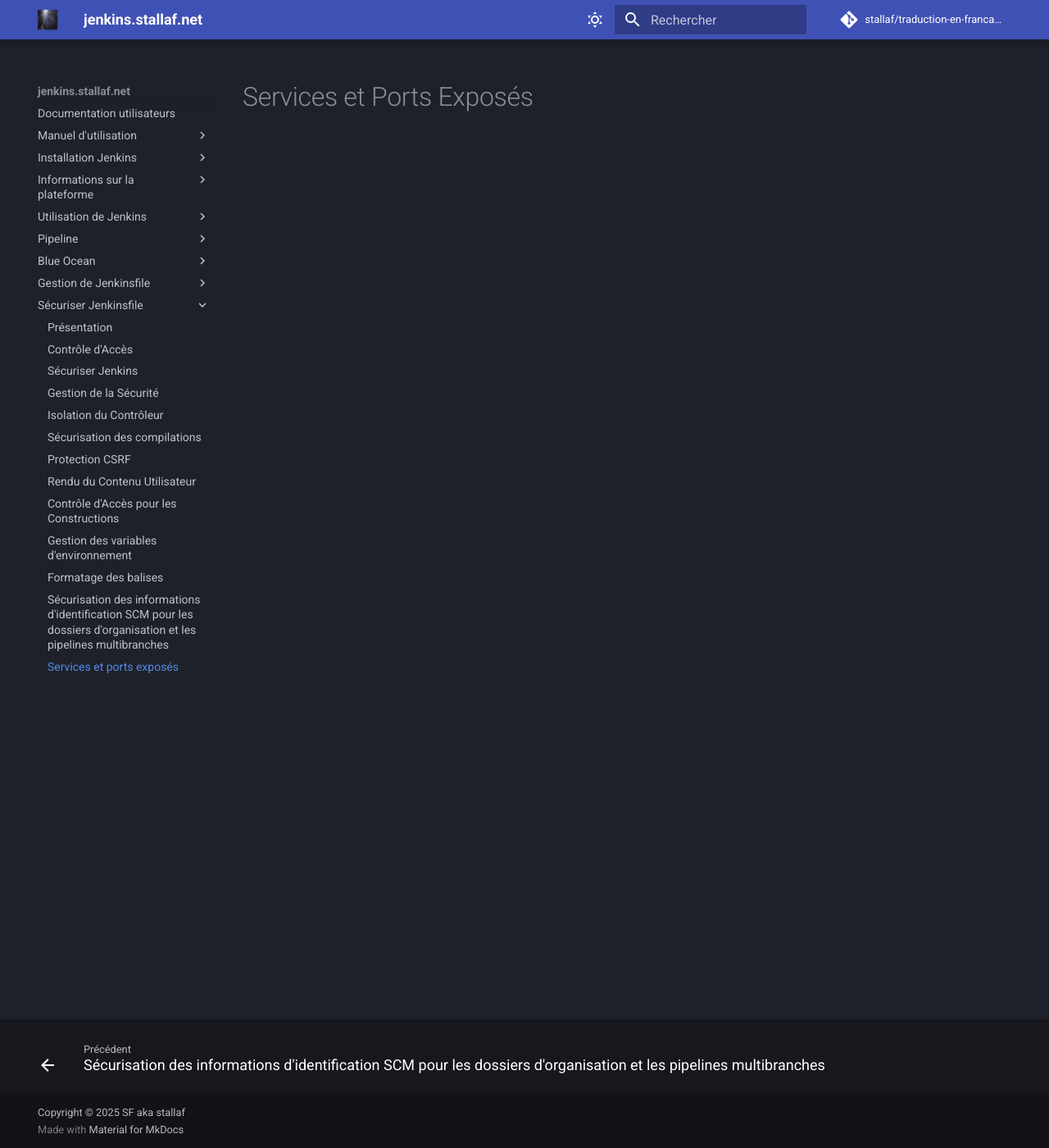
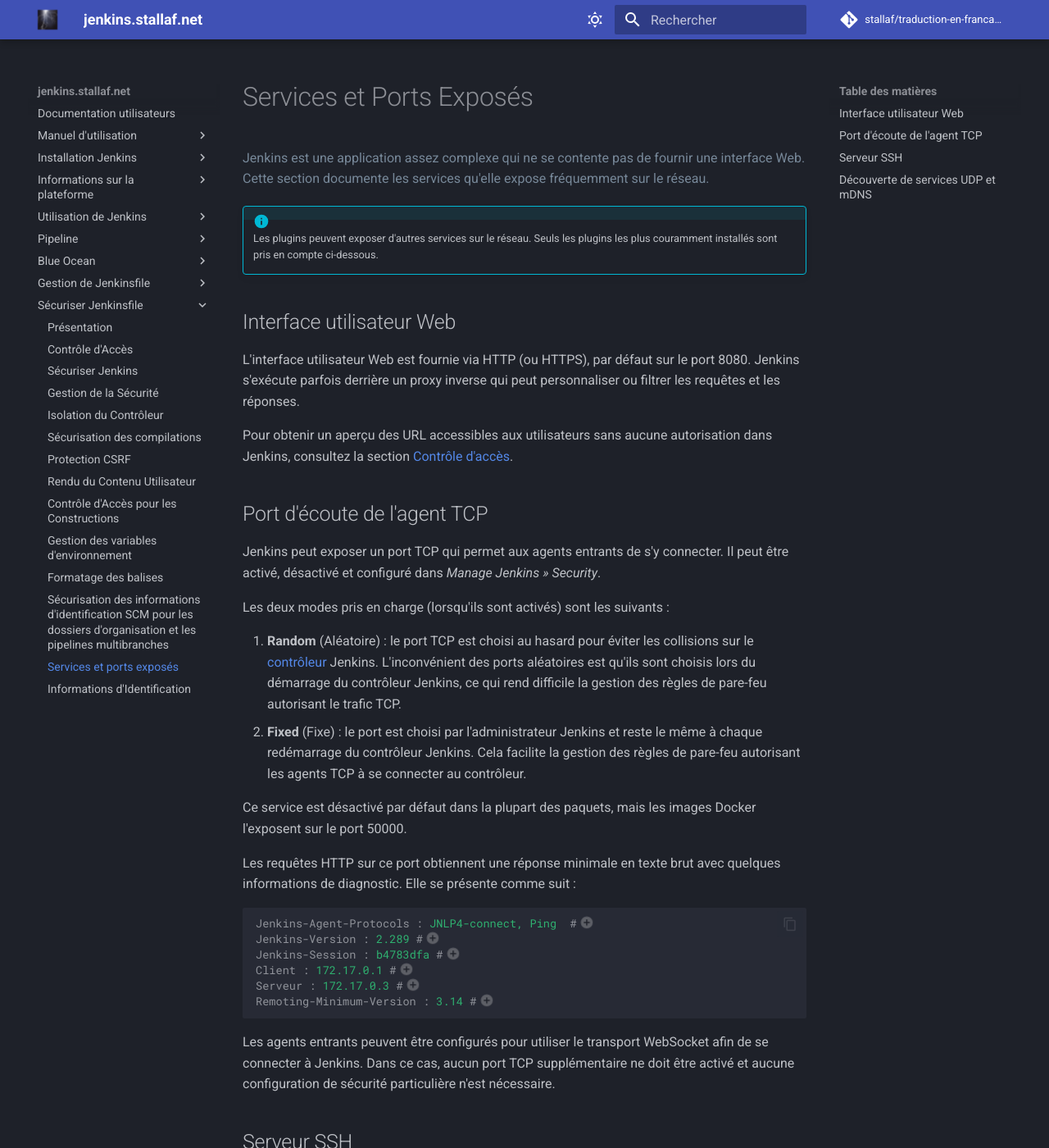
Before and after one commit to stallaf/traduction-en-francais-de-la-documentation-de-JENKINS, an MkDocs documentation site: the page built from docs/securite-services-et-ports-exposes.md, in a window 1280 px wide and 1400 px high. Shown: the whole window at 82% size. Built offline with MkDocs 1.6.1 and Material for MkDocs 9.7.7, drawn with Linux system fonts in a browser that asks for light colours; comment, search, counter and statistics services are not loaded; the version menu is left out; some of the changed text lies outside the part shown.

Commit message:
Rédaction securite-services-et-ports-exposes.md Création securite-informations-identification.md Ajout nouvelle ligne au menu mydocs.yml

````diff
--- a/docs/securite-services-et-ports-exposes.md
+++ b/docs/securite-services-et-ports-exposes.md
@@ -1 +1,64 @@
 # Services et Ports Exposés
+
+<div class="couleur-introduction">
+Jenkins est une application assez complexe qui ne se contente pas de fournir une interface Web. Cette section documente les services qu'elle expose fréquemment sur le réseau.
+</div>
+
+!!! info " "
+    Les plugins peuvent exposer d'autres services sur le réseau. Seuls les plugins les plus couramment installés sont pris en compte ci-dessous.
+
+## Interface utilisateur Web
+
+L'interface utilisateur Web est fournie via HTTP (ou HTTPS), par défaut sur le port 8080. Jenkins s'exécute parfois derrière un proxy inverse qui peut personnaliser ou filtrer les requêtes et les réponses.
+
+Pour obtenir un aperçu des URL accessibles aux utilisateurs sans aucune autorisation dans Jenkins, consultez la section [Contrôle d'accès](./securite-controle-acces.md).
+
+## Port d'écoute de l'agent TCP
+
+Jenkins peut exposer un port TCP qui permet aux agents entrants de s'y connecter. Il peut être activé, désactivé et configuré dans _Manage Jenkins » Security_.
+
+Les deux modes pris en charge (lorsqu'ils sont activés) sont les suivants :
+
+1. **Random** (Aléatoire) : le port TCP est choisi au hasard pour éviter les collisions sur le [contrôleur](./glossaire.md#controleur) Jenkins. L'inconvénient des ports aléatoires est qu'ils sont choisis lors du démarrage du contrôleur Jenkins, ce qui rend difficile la gestion des règles de pare-feu autorisant le trafic TCP.
+2. **Fixed** (Fixe) : le port est choisi par l'administrateur Jenkins et reste le même à chaque redémarrage du contrôleur Jenkins. Cela facilite la gestion des règles de pare-feu autorisant les agents TCP à se connecter au contrôleur.
+
+Ce service est désactivé par défaut dans la plupart des paquets, mais les images Docker l'exposent sur le port 50000.
+
+Les requêtes HTTP sur ce port obtiennent une réponse minimale en texte brut avec quelques informations de diagnostic. Elle se présente comme suit :
+
+``` cfg
+Jenkins-Agent-Protocols : JNLP4-connect, Ping  #(1)
+Jenkins-Version : 2.289 #(2)
+Jenkins-Session : b4783dfa #(3)
+Client : 172.17.0.1 #(4)
+Serveur : 172.17.0.3 #(5)
+Remoting-Minimum-Version : 3.14 #(6)
+```
+
+1.  Liste des protocoles TCP entrants actuellement activés.
+2. Version actuelle de Jenkins.
+3. Session de l'exécution Jenkins actuelle. Cela n'a aucun rapport avec les cookies de session Web. Cette valeur est remplacée par une nouvelle valeur à chaque démarrage de Jenkins. Elle est utilisée dans diverses URL pour faciliter la mise en cache des ressources statiques et peut être utilisée par les clients pour savoir si Jenkins a redémarré.
+4. Adresse IP du client telle que vue par Jenkins.
+5. dresse IP du contrôleur Jenkins.
+6. Version minimale requise de la bibliothèque [Remoting](https://github.com/jenkinsci/remoting/) pour que les agents puissent se connecter à ce contrôleur Jenkins.
+
+Les agents entrants peuvent être configurés pour utiliser le transport WebSocket afin de se connecter à Jenkins. Dans ce cas, aucun port TCP supplémentaire ne doit être activé et aucune configuration de sécurité particulière n'est nécessaire.
+
+## Serveur SSH
+
+Le plugin [SSH Server](https://plugins.jenkins.io/sshd) peut être configuré pour ouvrir un port SSH sur le contrôleur Jenkins.
+
+!!! info " "
+    La fonctionnalité de ce plugin faisait partie de Jenkins (noyau) jusqu'à la version Jenkins 2.281.
+
+L'authentification peut se faire par nom d'utilisateur/mot de passe ou par clé publique. Dans ce dernier cas, les clés publiques peuvent être stockées dans les profils des utilisateurs Jenkins.
+
+Ce serveur SSH ne fournit pas de shell OS standard une fois connecté. Il fournit plutôt une interface de type shell pour la [CLI Jenkins](./gestion-cli.md).
+
+De plus, certains plugins peuvent fournir des fonctionnalités qui nécessitent l'activation du serveur SSH, comme le plugin [GIT Server](https://plugins.jenkins.io/git-server).
+
+Ce service est désactivé par défaut.
+
+## Découverte de services UDP et mDNS
+
+Les versions 2.219 et antérieures de Jenkins incluaient des fonctionnalités qui permettaient aux utilisateurs de découvrir Jenkins sur leur réseau. Ces fonctionnalités ont été supprimées sans remplacement dans Jenkins 2.220 pour des raisons de sécurité.
--- a/mkdocs.yml
+++ b/mkdocs.yml
@@ -189,3 +189,4 @@ nav:
     - Formatage des balises: securite-formatage-des-balises.md
     - Sécurisation des informations d'identification SCM pour les dossiers d'organisation et les pipelines multibranches: securite-securisation-des-informations-identification.md
     - Services et ports exposés: securite-services-et-ports-exposes.md
+    - Informations d'Identification: securite-informations-identification.md
````
Also changed, not shown: docs/securite-informations-identification.md (added, +1 -0 lines).
